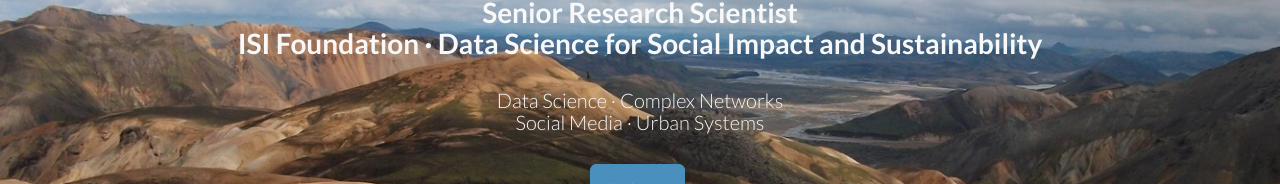
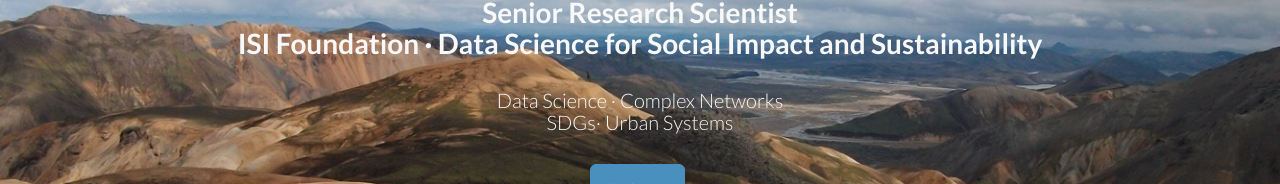
Before and after one commit to LaetitiaGauvin/laetitiagauvin.github.io, a plain HTML site: page index.html in a window 1280 px wide. Shown: the part 288-472 px from the top of the page. Drawn offline with Linux system fonts and the light colour scheme.

Commit message:
Update index.html

```diff
--- a/index.html
+++ b/index.html
@@ -57,7 +57,7 @@
 		<div class="col-xs-12 text-center abcen1">
 			<h1 class="h1_home wow fadeIn" data-wow-delay="0.4s">Laetitia Gauvin</h1>
 			<h2 class="h2_home wow fadeIn" data-wow-delay="0.5s">Senior Research Scientist <br>ISI Foundation &middot; Data Science for Social Impact and Sustainability </h2>
-			<h3 class="h3_home wow fadeIn" data-wow-delay="0.6s">Data Science &middot; Complex Networks<br>Social Media &middot; Urban Systems</h3>
+			<h3 class="h3_home wow fadeIn" data-wow-delay="0.6s">Data Science &middot; Complex Networks<br>SDGs&middot; Urban Systems</h3>
 			<ul class="list-inline intro-social-buttons">
 				<li><a href="https://twitter.com/laetitiagvn" class="btn  btn-lg mybutton_cyano wow fadeIn" data-wow-delay="0.8s"><span class="network-name">Twitter</span></a>
 				</li>
```
